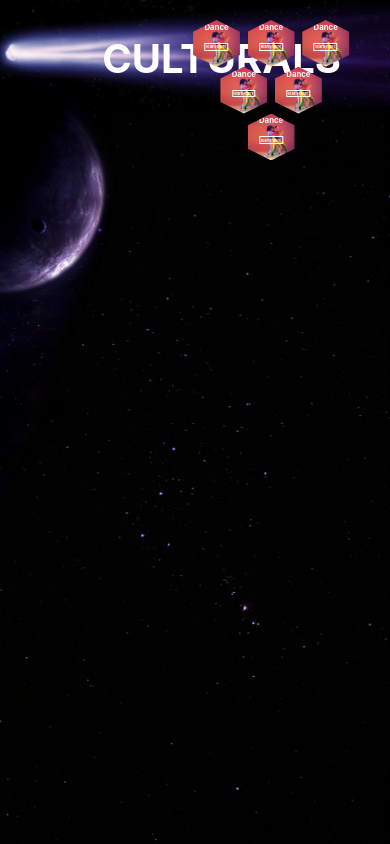
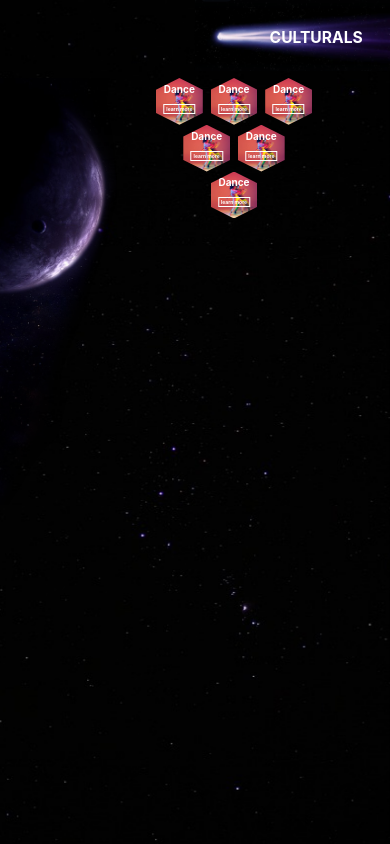
Before and after one commit to fluxus-iiti/fluxus-2024, a React (Create React App) app in the folder cultural_cards/: page / in a window 390 px wide. Built offline with nearby package versions, Linux system fonts and the light colour scheme.

Commit message:
Card text size and planet image part remaining

```diff
--- a/cultural_cards/src/App.css
+++ b/cultural_cards/src/App.css
@@ -30,36 +30,29 @@ body {
   position: relative; /* Add relative positioning to the body */
 }
 
-.app-container {
-  position: relative; /* Change to absolute positioning */
-  /* top: 20rem; */
-  left: 5rem;
-  margin-top : 20%;
-  display: flex;
-  flex-direction: column;
-  justify-content: flex-start;
-  align-items: center; /* Align to the right */
-  height: 100vh;
-  /* overflow : hidden; */
-  /* flex:1; */
+.above {
+ width: 100vw;
 }
 
 .left-image {
   width: 30%; /* Adjust the width as needed */
+  max-width: 100%;
   max-height: 1500px; /* Set a maximum height for the image */
   object-fit: cover; /* Maintain aspect ratio and cover the container */
   position: absolute;
   left: 0;
   top: 0;
+  z-index: 2;
   margin-top: 20%; /* Add vertical space between above-card-image and left-image */
 }
 
 .above-card-image {
-  max-width: 100%; /* Make sure it doesn't exceed the container width */
+  width: 50vw; /* Make sure it doesn't exceed the container width */
   height: auto; /* Allow the height to adjust proportionally */
   position: absolute;
   right: 0; /* Align to the right edge */
   top: 0;
+  z-index: 1;
 }
 
 .above-card-image img {
@@ -70,10 +63,7 @@ body {
   /* Remove the transform property to prevent flipping horizontally */
 }
 
-.left-and-cards-container {
-  display: flex;
-  align-items: center; /* Align vertically in the center */
-}
+
 
 .culturas-text {
   position: absolute;
@@ -81,9 +71,9 @@ body {
   right: 10%; /* Align to the right edge */
   transform: translate(0, -50%);
   color: #fff;
-  font-size: 40px;
+  font-size: 4vw;
   font-weight: bold;
-  padding: 10px;
+  padding: 2vw;
 }
 
 .card-pyramid {
@@ -91,7 +81,10 @@ body {
   flex-direction: column;
   align-items: center;
   position: absolute;
-  margin-top: 20px; /* Adjust the spacing between the above-card-image and the card pyramid */
+  top: 0;
+  margin-top: 20%;
+  left:40vw;
+   /* Adjust the spacing between the above-card-image and the card pyramid */
 }
 
 .card-row {
--- a/cultural_cards/src/App.js
+++ b/cultural_cards/src/App.js
@@ -11,13 +11,13 @@ function App() {
   return (
     <>
       <div className="background-image" />
+      <div className="above">
       <div className="above-card-image">
         <img src={aboveCardImage} alt="Above Card Image" />
         <div className="culturas-text">CULTURALS</div>
       </div>
-      <div className="left-and-cards-container">
+      </div>
       <img src={leftImage} alt="Left Image" className="left-image" />
-        <div className="app-container">
         <div className="card-pyramid">
           <div className="card-row">
             <Card title="Dance" image={cardImage} link="#" />
@@ -32,8 +32,6 @@ function App() {
             <Card title="Dance" image={cardImage} link="#" />
           </div>
         </div>
-        </div>
-      </div>
     </>
   );
 }
--- a/cultural_cards/src/component/Card.css
+++ b/cultural_cards/src/component/Card.css
@@ -26,7 +26,7 @@ body {
 
 .card-content {
   position: absolute;
-  bottom: 10%; /* Move 40% above the bottom */
+  bottom: 0%; /* Move 40% above the bottom */
   left: 50%; /* Center horizontally */
   transform: translateX(-50%); /* Adjust for centering */
   width: 80%; /* Make the rectangle wider */
@@ -39,8 +39,8 @@ body {
 
 .card-title {
   color: #fff; /* Adjust text color */
-  margin-bottom: 0.1vw; /*Adjust margin */
-  font-size: 2vw; /* Reduce font size */
+  margin-bottom: 0; /*Adjust margin */
+  font-size: 24px; /* Reduce font size */
 }
 
 .learn-more-link {
@@ -48,12 +48,34 @@ body {
   text-decoration: none;
   font-weight: bold;
   display: inline-block; /* Ensure the link takes the width of its content */
-  padding: 0.1vw 0.2vw; /* Reduce padding around the link content */
-  border: 0.1vw solid #fff; /* Add white border */
+  padding: 1px 2px; /* Reduce padding around the link content */
+  border: 1px solid #fff; /* Add white border */
   border-radius: 0; /* Set border-radius to 0 for sharp corners */
-  font-size: 1vw; /* Reduce font size */
+  font-size: 10px; /* Reduce font size */
 }
 
 .card {
   margin-right: 2vw; /* Add spacing between cards in the same row */
 }
+
+/* Media query for smaller screens */
+@media (max-width: 768px) {
+  .card-title {
+    font-size: 18px; /* Adjust font size for smaller screens */
+  }
+
+  .learn-more-link {
+    font-size: 6px; /* Adjust font size for smaller screens */
+  }
+}
+
+/* Media query for smaller screens */
+@media (max-width: 518px) {
+  .card-title {
+    font-size: 10px; /* Adjust font size for smaller screens */
+  }
+
+  .learn-more-link {
+    font-size: 5px; /* Adjust font size for smaller screens */
+  }
+}
```
Also changed, not shown: cultural_cards/src/comet image.png. Lines whose indentation alone changed are shown as unchanged.
